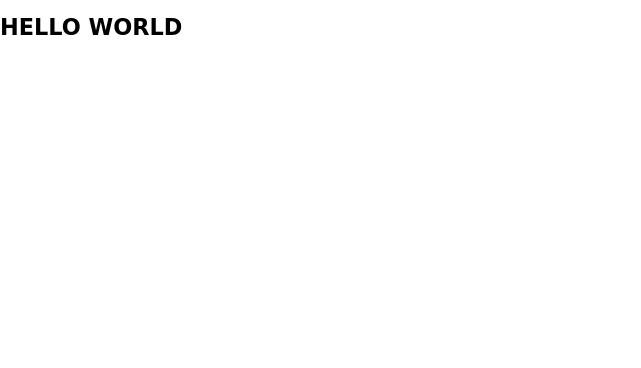
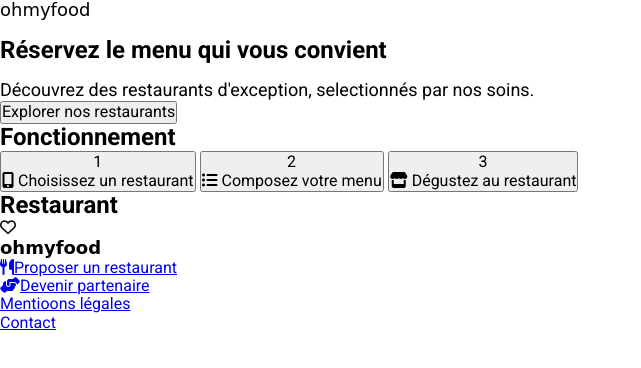
Before and after one commit to JimmyDef/Projet-OhMyFood, a website: page index.html in a window 1280 px wide. Shown: the whole page, without its empty margins (0-641 px from the left). Drawn offline with Linux system fonts and the light colour scheme; a web font is replaced by a local one.

Commit message:
Structure html page d'accueil

```diff
--- a/index.html
+++ b/index.html
@@ -22,7 +22,47 @@
     <title>Oh My Food</title>
   </head>
   <body>
-<h1>HELLO WORLD</h1>
 
+    <header>
+<p>ohmyfood</p>
+
+    </header>
+<main>
+  <section class="locate-restaurant">
+    <form action="">
+      <label for="locate-me" value="Paris, Belleville">
+    </form>
+<h1>Réservez le menu qui vous convient</h1>
+<p>Découvrez des restaurants d'exception, selectionnés par nos soins.</p>
+<button>
+  Explorer nos restaurants
+</button>
+</section>
+<section class="functioning">
+  <h2>Fonctionnement</h2>
+  <form action="">
+    <button><div>1</div><i class="fa-solid fa-mobile-screen-button"></i> Choisissez un restaurant</button>
+    <button><div>2</div><i class="fa-solid fa-list-ul"></i> Composez votre menu</button>
+    <button><div>3</div><i class="fa-solid fa-store"></i> Dégustez au restaurant</button>
+  </form>
+</section>
+<section class="restaurants-list">
+  <h2>Restaurant</h2>
+ <article class="card-restaurant"><i class="fa-regular fa-heart"></i></article>
+ <article class="card-restaurant"></article>
+ <article class="card-restaurant"></article>
+ <article class="card-restaurant"></article>
+</section>
+  </main>
+  <footer>
+    <h2>ohmyfood</h2>
+    <ul>
+    <li><a href="#"><i class="fa-solid fa-utensils"></i>Proposer un restaurant</a></li>
+    <li><a href="#"><i class="fa-solid fa-handshake-angle"></i>Devenir partenaire</a></li>
+    <li><a href="#">Mentioons légales</a></li>
+    <li><a href="#">Contact</a></li></ul>
+  </footer>
+  <!-- fleche pour page secondaires
+  <i class="fa-solid fa-arrow-left"></i>  -->
   </body>
 </html>
--- a/sass/base/_typography.scss
+++ b/sass/base/_typography.scss
@@ -2,6 +2,17 @@
     font-family: 'Roboto', sans-serif;
 }
 
-h1, h2 {
+header, footer h2 {
 font-family: 'Shrikhand', cursive;
+font-size: 18px;
 }
+header {
+    font-size: 1.8em;
+
+}
+ h1 {
+        font-size: 24px;
+    }
+    p {
+        font-size: 18px;
+    }
--- a/sass/utils/_variables.scss
+++ b/sass/utils/_variables.scss
@@ -1,5 +1,3 @@
-$colour-primary: #15DEA5;
-$colour-secondary: #001534;
-$colour-accent: #D6FFF5;
-$colour-white: #fff;
-$colour-invalid: #DB464B;
+$color-primary: #9356DC ;
+$color-secondary: #FF79DA;
+$color-tertiary: #99E2D0;
```
Also changed, not shown: css/style.css, 1 other file.
